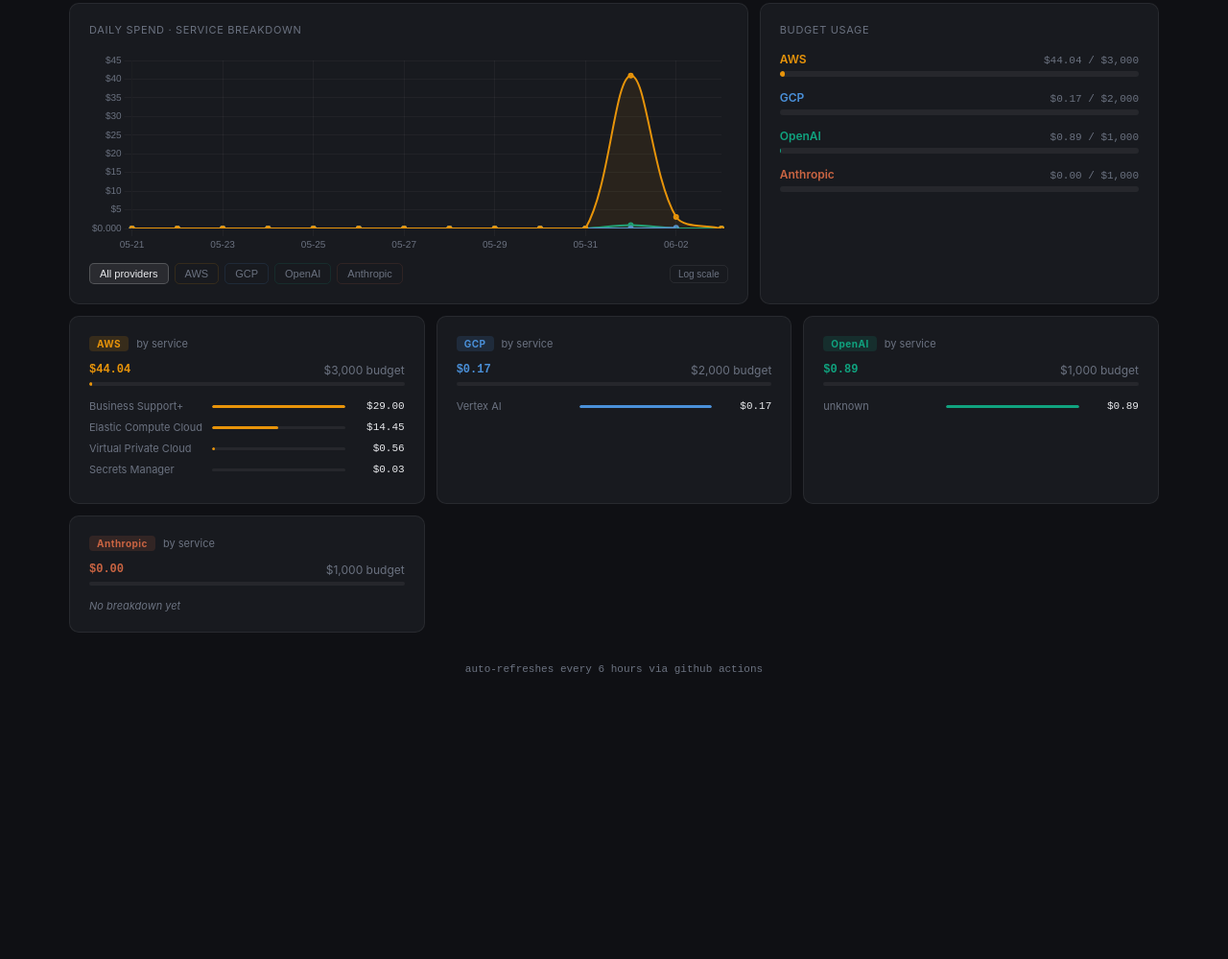
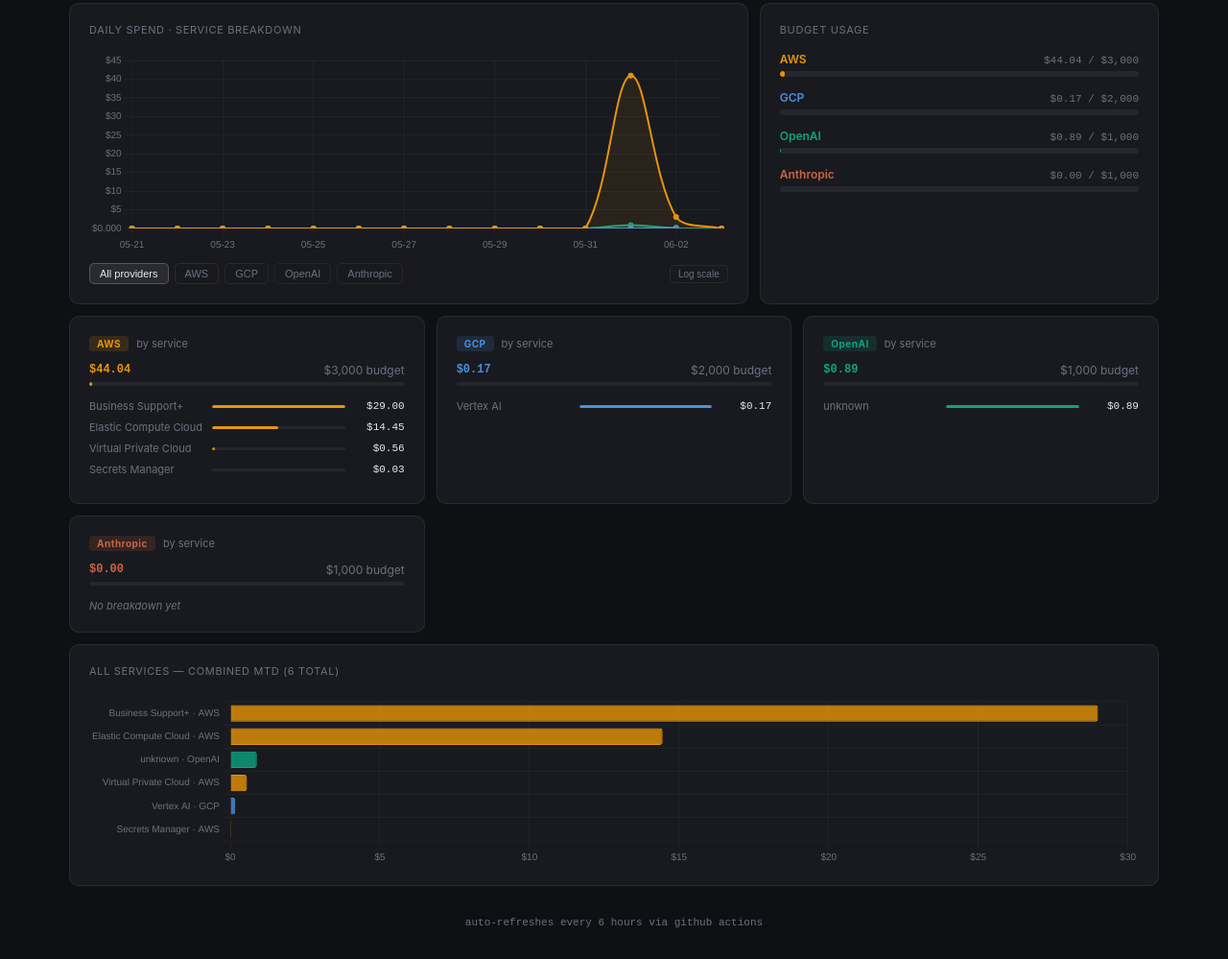
Before and after one commit to coolcreeper8/chipchop-billing, a plain HTML site: page index.html in a window 1280 px wide. Shown: the part 262-1261 px from the top of the page at 96% size. Before the commit the page ends 997 px from the top, so only its background shows below. Drawn offline with nearby package versions, Linux system fonts and the light colour scheme.

Commit message:
feat: combined all-services cumulative bar chart

```diff
--- a/index.html
+++ b/index.html
@@ -379,6 +379,19 @@
         </div>
 
         <div class="provider-grid">${active.map(p => providerCard(d,p)).join('')}</div>
+
+        ${(() => {
+          const allSvcs = [];
+          active.forEach(p => (d[p.key].services||[]).forEach(s =>
+            allSvcs.push({label: trim(s.name) + ' · ' + p.label, color: p.color, amount: s.amount})));
+          allSvcs.sort((a,b) => b.amount - a.amount);
+          if (!allSvcs.length) return '';
+          const h = Math.max(180, allSvcs.length * 30);
+          return `<div class="card" style="margin-top:12px">
+            <div class="card-title">All services — combined MTD (${allSvcs.length} total)</div>
+            <div style="position:relative;height:${h}px"><canvas id="allSvcsChart"></canvas></div>
+          </div>`;
+        })()}
       </div>
 
       <!-- HISTORY -->
@@ -413,6 +426,38 @@
 
     // initial chart render
     renderMainChart(d, active, 'trend', false);
+
+    // combined services chart
+    if (document.getElementById('allSvcsChart')) {
+      const allSvcs = [];
+      active.forEach(p => (d[p.key].services||[]).forEach(s =>
+        allSvcs.push({label: trim(s.name) + ' · ' + p.label, color: p.color, amount: s.amount})));
+      allSvcs.sort((a,b) => b.amount - a.amount);
+      new Chart(document.getElementById('allSvcsChart'), {
+        type: 'bar',
+        data: {
+          labels:   allSvcs.map(s => s.label),
+          datasets: [{
+            data:            allSvcs.map(s => s.amount),
+            backgroundColor: allSvcs.map(s => s.color + 'cc'),
+            borderColor:     allSvcs.map(s => s.color),
+            borderWidth: 1, borderRadius: 3,
+          }],
+        },
+        options: {
+          indexAxis: 'y',
+          responsive: true, maintainAspectRatio: false,
+          plugins: {
+            legend: {display: false},
+            tooltip: {callbacks: {label: c => ` $${c.parsed.x.toFixed(2)}`}},
+          },
+          scales: {
+            x: {grid:{color:'rgba(255,255,255,0.04)'}, ticks:{color:'#6b7280', font:{size:10}, callback: v => '$'+v}, beginAtZero:true},
+            y: {grid:{color:'rgba(255,255,255,0.04)'}, ticks:{color:'#6b7280', font:{size:10}}},
+          },
+        },
+      });
+    }
 
     // history chart (lazy — only when tab is opened)
     window._historyData = {months: historyMonths, active};
```
